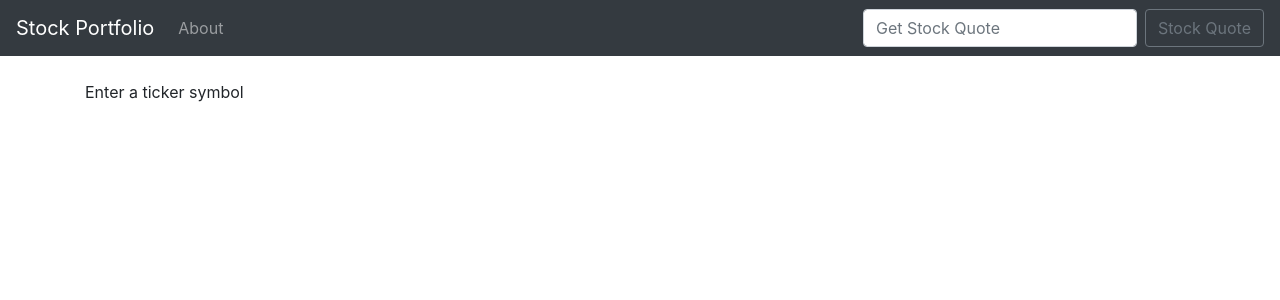
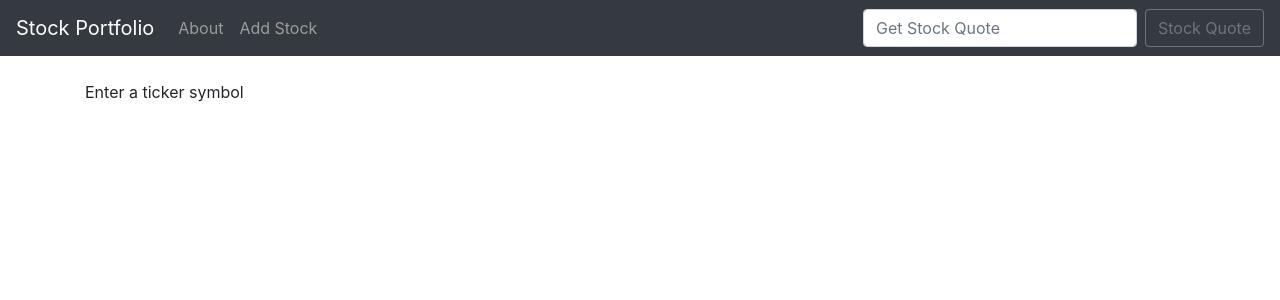
Before and after one commit to jsilvajr1/stock_tracker, a Django app: page / in a window 1280 px wide. Shown: the top 300 px of the page. Run offline with Django 3.2, Linux system fonts and the light colour scheme; some libraries are stand-ins or nearby versions.

Commit message:
added add stock page

```diff
--- a/stock/quotes/templates/base.html
+++ b/stock/quotes/templates/base.html
@@ -22,6 +22,11 @@
         <ul class="navbar-nav mr-auto">
           <li class="nav-item">
             <a class="nav-link" href="{% url 'about' %}">About</a>
+          </li>
+
+
+          <li class="nav-item">
+            <a class="nav-link" href="{% url 'add_stock' %}">Add Stock</a>
           </li>
 
         </ul>
--- a/stock/quotes/urls.py
+++ b/stock/quotes/urls.py
@@ -4,5 +4,6 @@ from . import views
 urlpatterns = [
     path('', views.home, name = 'home'),
     path('about.html', views.about, name = 'about'),
+    path('add_stock.html', views.add_stock, name="add_stock",)
 
 ]
--- a/stock/quotes/views.py
+++ b/stock/quotes/views.py
@@ -20,3 +20,7 @@ def home(request):
 
 def about(request):
     return render(request, 'about.html', {})
+
+
+def add_stock(request):
+     return render(request, 'add_stock.html', {})
```
Also changed, not shown: stock/quotes/templates/add_stock.html (added, +9 -0 lines).
